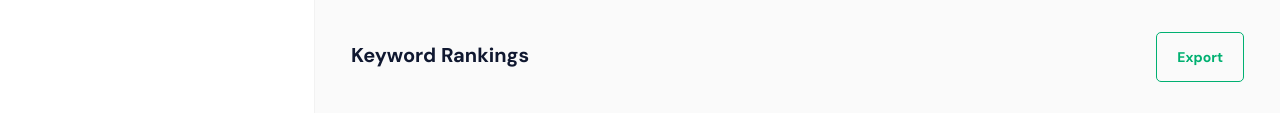
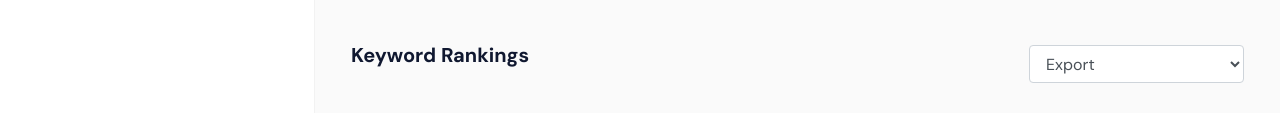
Before and after one commit to jbrit/SEO-Dashboard, a plain HTML site: page index.html in a window 1280 px wide. Shown: the part 403-516 px from the top of the page. Drawn offline with nearby package versions, Linux system fonts and the light colour scheme.

Commit message:
Select Added

```diff
--- a/index.html
+++ b/index.html
@@ -342,7 +342,16 @@
                   Keyword Rankings
                 </div>
                 <div class="flex-auto">
-                  <a href="#" class="compare-btn">Export</a>
+                  <!-- <a href="#" class="compare-btn">Export</a> -->
+                  <select
+                    class="form-control shadow-none"
+                    name="type"
+                    id="exportSelects"
+                  >
+                    <option value="" disabled hidden selected>Export</option>
+                    <option value="pdf">Export as PDF</option>
+                    <option value="Spreadsheet">Export as Spreadsheet</option>
+                  </select>
                 </div>
               </div>
               <div class="table-responsive position-relative">
```
